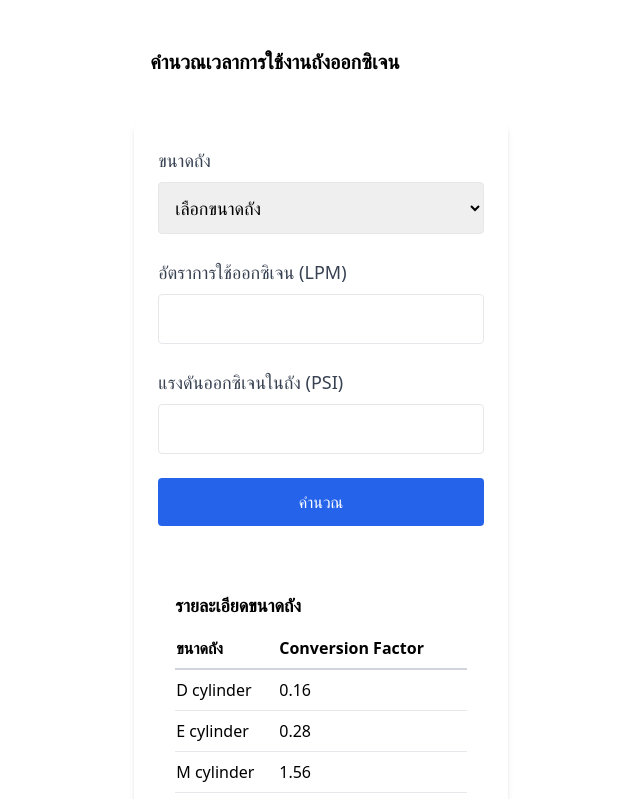
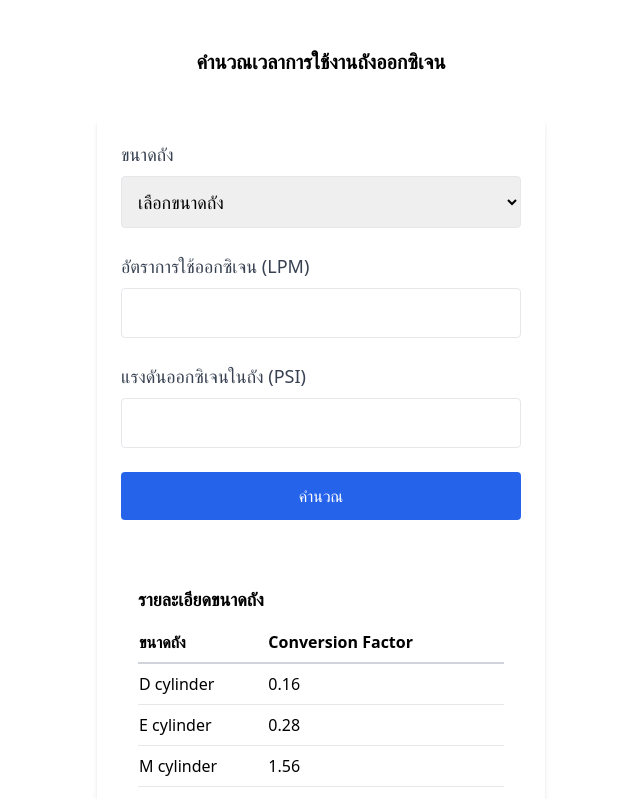
Before and after one commit to Nikkamal1/Project_Ox0ygen-Tank-Calculator, a React (Vite) app: page / in a window 1280 px wide. Shown: the top 799 px of the page, without its empty margins (319-959 px from the left). Built offline with nearby package versions, Linux system fonts and the light colour scheme.

Commit message:
Add all project files

```diff
--- a/src/Component/Form.jsx
+++ b/src/Component/Form.jsx
@@ -1,13 +1,10 @@
 const Form = ({ setCylinder, setOxygenRate, setPressure, handleCalculate, result }) => {
     return (
-      <div className="font-sukhumvit">
+      <div className="font-sukhumvit w-full justify-center items-center flex flex-col">
        <div className="bg-white text-black p-4 text-center rounded-lg mb-6 inline-block whitespace-nowrap overflow-hidden">
   <h1 className="text-xl font-semibold">คำนวณเวลาการใช้งานถังออกซิเจน</h1>
 </div>
-
-
-
-        <div className="w-full max-w-full md:max-w-md bg-white p-6 rounded-lg shadow-md mx-auto">
+        <div className="w-full max-w-md bg-white p-6 rounded-lg shadow-md">
           {/* เลือกขนาดถัง */}
           <label className="block  text-gray-700 text-lg mb-2">ขนาดถัง</label>
           <select
```
